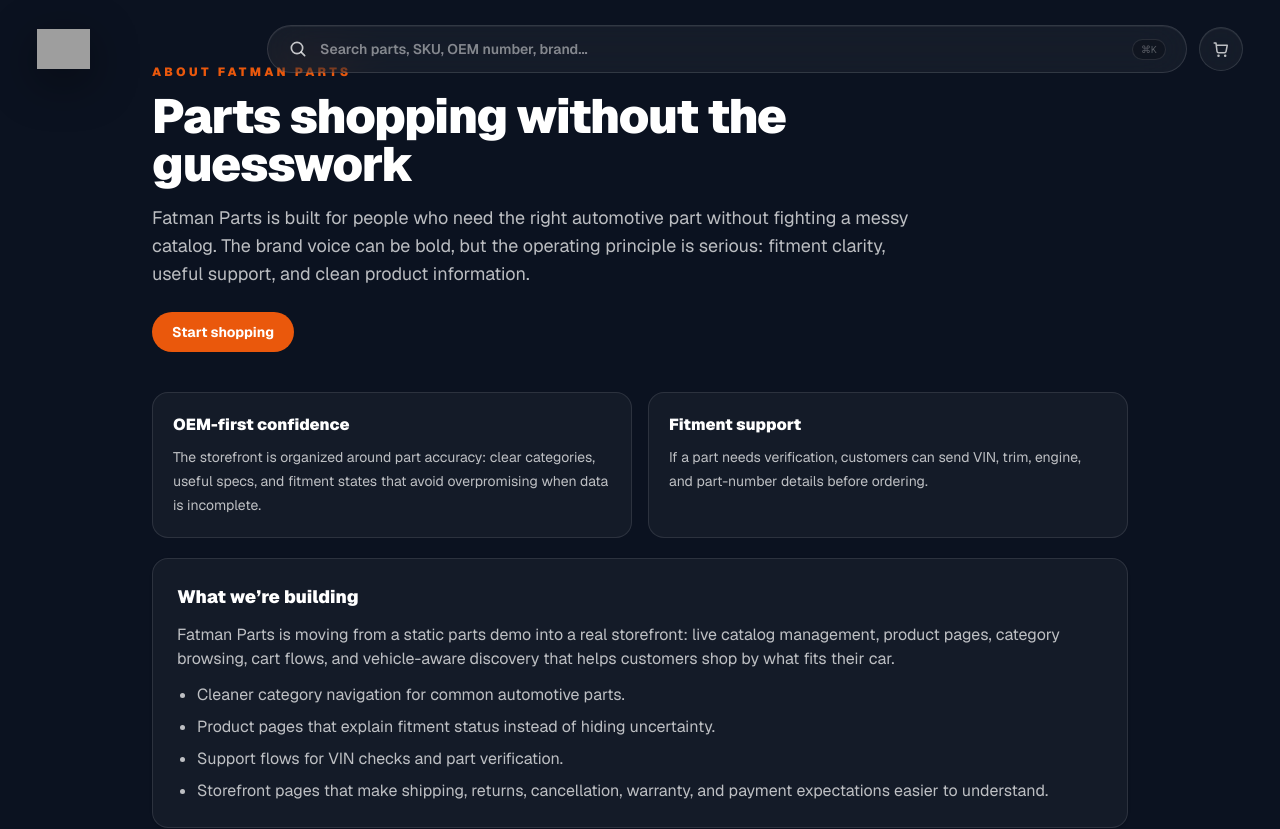
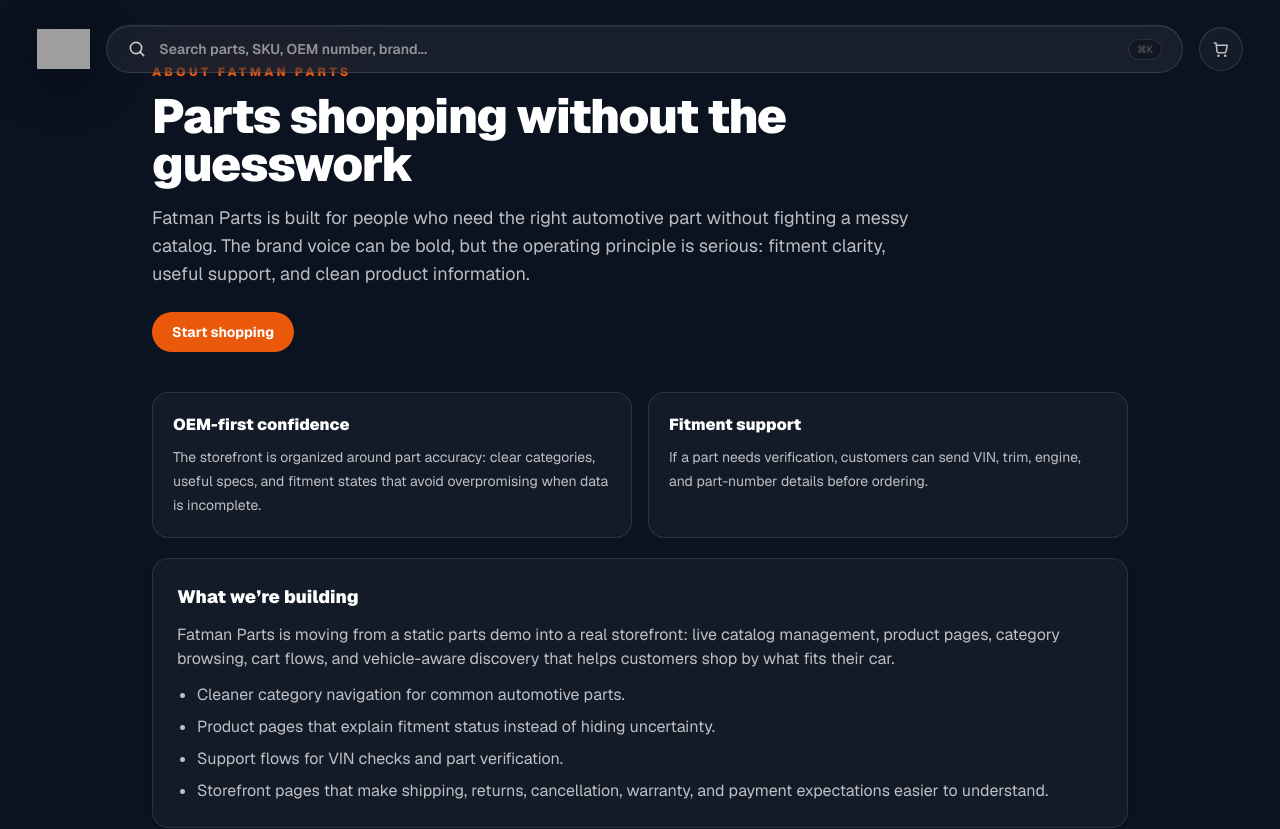
Before and after one commit to Talhakhan-pm/fatman-site, a Next.js app: page /about in a window 1280 px wide. Shown: the top 829 px of the page. Built offline with nearby package versions, Linux system fonts and the light colour scheme; grey boxes are pictures that could not be loaded.

Commit message:
Keep navbar search visible full width

```diff
--- a/src/components/site-header.tsx
+++ b/src/components/site-header.tsx
@@ -119,13 +119,13 @@
   return (
     <header className="fixed left-0 right-0 top-0 z-50 px-4 pt-4 sm:px-6">
       <div
-        className={`mx-auto flex max-w-7xl items-center justify-between gap-3 rounded-full px-3 py-2 transition-all duration-500 ${
+        className={`mx-auto flex max-w-7xl items-center gap-3 rounded-full px-3 py-2 transition-all duration-500 sm:gap-4 ${
           scrolled || searchOpen
             ? "border border-white/10 bg-[#10141b]/72 shadow-[0_18px_70px_rgba(0,0,0,0.32)] backdrop-blur-2xl"
             : "border border-transparent bg-transparent"
         }`}
       >
-        <Link href="/" className="flex min-w-0 items-center" aria-label="Fatman Parts home">
+        <Link href="/" className="flex shrink-0 items-center" aria-label="Fatman Parts home">
           <Image
             src={logoSrc}
             alt="Fatman Parts"
@@ -136,30 +136,28 @@
           />
         </Link>
 
-        <div className="flex min-w-0 flex-1 items-center justify-end gap-2 pl-3 sm:gap-3 sm:pl-6 lg:pl-10">
         <button
           type="button"
           onClick={() => setSearchOpen(true)}
-            className="group relative inline-flex h-11 w-11 shrink-0 items-center justify-center overflow-hidden rounded-full border border-white/12 bg-white/[0.045] px-3 text-white/75 shadow-[inset_0_1px_0_rgba(255,255,255,0.06)] backdrop-blur-xl transition-all duration-300 hover:border-fatman-accent/55 hover:bg-fatman-accent/12 hover:text-white sm:h-12 sm:w-full sm:max-w-[820px] sm:flex-1 sm:justify-start sm:gap-3 sm:px-5 lg:max-w-[920px]"
+          className="group relative flex h-11 min-w-0 flex-1 items-center overflow-hidden rounded-full border border-white/12 bg-white/[0.055] px-4 text-white/75 shadow-[inset_0_1px_0_rgba(255,255,255,0.06)] backdrop-blur-xl transition-all duration-300 hover:border-fatman-accent/55 hover:bg-fatman-accent/12 hover:text-white sm:h-12 sm:px-5"
           aria-label="Search products"
         >
           <SearchIcon className="h-5 w-5 shrink-0 transition duration-300 group-hover:scale-110 group-hover:text-fatman-accent" />
-            <span className="hidden min-w-0 flex-1 truncate text-left text-sm font-semibold text-white/48 transition group-hover:text-white/80 sm:inline">
+          <span className="ml-3 min-w-0 flex-1 truncate text-left text-sm font-semibold text-white/52 transition group-hover:text-white/85">
             Search parts, SKU, OEM number, brand...
           </span>
-            <span className="ml-auto hidden rounded-full border border-white/10 bg-black/20 px-2 py-0.5 font-mono text-[10px] text-white/30 sm:inline">⌘K</span>
+          {vehicle ? (
+            <span className="ml-3 hidden max-w-[180px] truncate rounded-full border border-white/10 bg-black/20 px-2.5 py-1 text-xs text-white/42 xl:inline" title={formatVehicleLabel(vehicle)}>
+              {formatCompactVehicleLabel(vehicle)}
+            </span>
+          ) : null}
+          <span className="ml-3 hidden rounded-full border border-white/10 bg-black/20 px-2 py-0.5 font-mono text-[10px] text-white/30 sm:inline">⌘K</span>
           <span className="pointer-events-none absolute inset-x-5 bottom-0 h-px translate-x-[-120%] bg-gradient-to-r from-transparent via-fatman-accent to-transparent transition-transform duration-700 group-hover:translate-x-[120%]" />
         </button>
 
-          {vehicle && (
-            <div className="hidden max-w-[190px] shrink-0 rounded-full border border-white/10 bg-black/18 px-3 py-2 text-xs text-white/58 shadow-[inset_0_1px_0_rgba(255,255,255,0.06)] backdrop-blur-xl xl:block" title={formatVehicleLabel(vehicle)}>
-              <span className="block truncate">Garage: {formatCompactVehicleLabel(vehicle)}</span>
-            </div>
-          )}
-
         <Link
           href="/cart"
-            className="relative inline-flex h-11 w-11 items-center justify-center rounded-full border border-white/12 bg-white/[0.045] text-white/72 shadow-[inset_0_1px_0_rgba(255,255,255,0.06)] backdrop-blur-xl transition-all duration-300 hover:border-fatman-accent/55 hover:bg-fatman-accent/12 hover:text-white"
+          className="relative inline-flex h-11 w-11 shrink-0 items-center justify-center rounded-full border border-white/12 bg-white/[0.045] text-white/72 shadow-[inset_0_1px_0_rgba(255,255,255,0.06)] backdrop-blur-xl transition-all duration-300 hover:border-fatman-accent/55 hover:bg-fatman-accent/12 hover:text-white"
           aria-label="Cart"
         >
           <CartIcon className="h-5 w-5" />
@@ -169,7 +167,6 @@
             </span>
           ) : null}
         </Link>
-        </div>
       </div>
 
       <div
```
Lines whose indentation alone changed are shown as unchanged.
